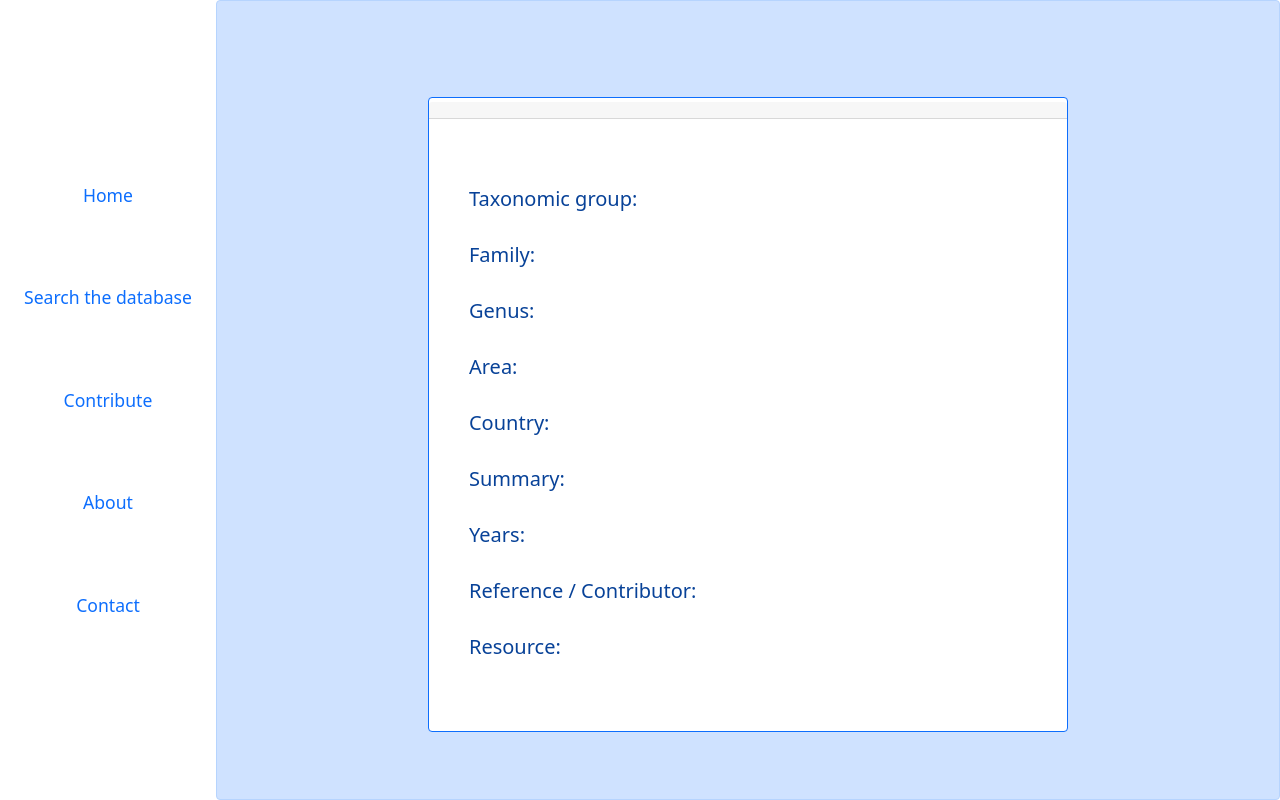
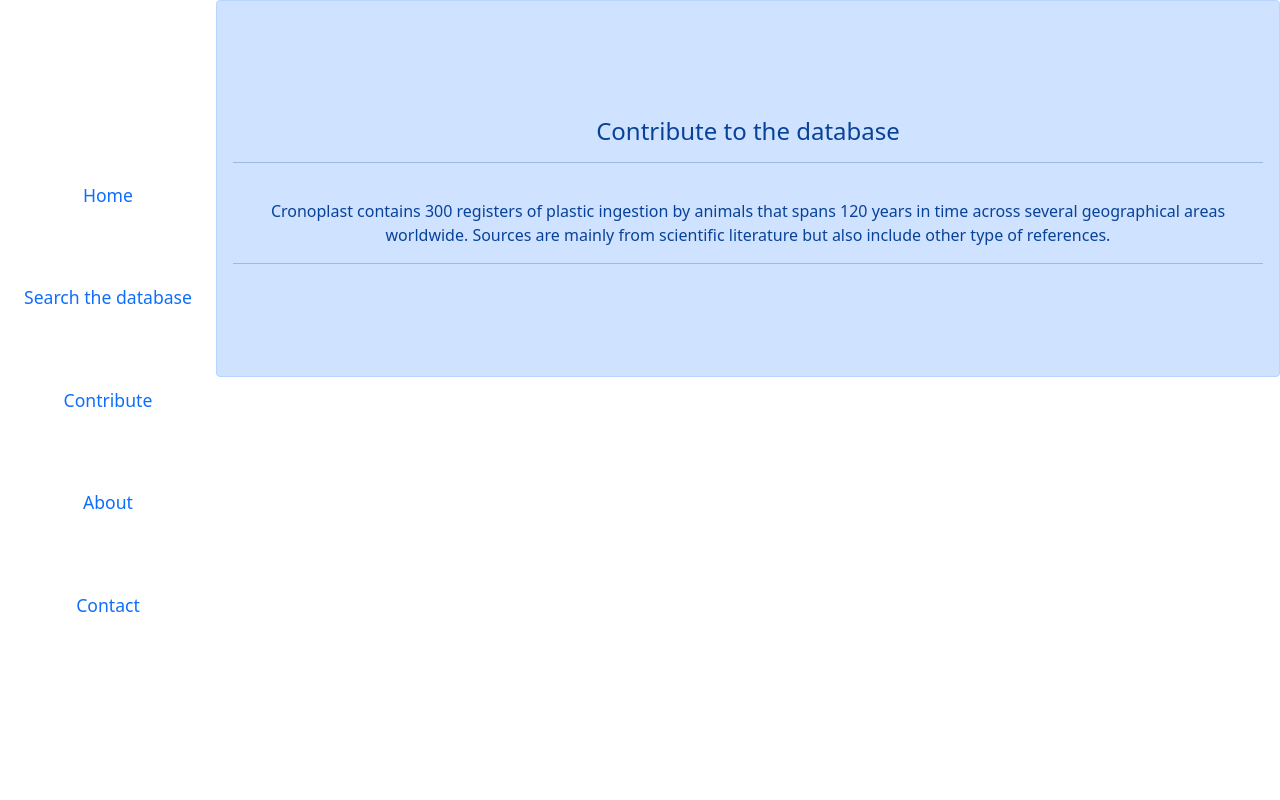
Before and after one commit to calmarti/trofiplast-frontend, a React (Create React App) app: page /contribute in a window 1280 px wide. Built offline with nearby package versions, Linux system fonts and the light colour scheme; no server answers.

Commit message:
Contribute: esqueleto sin formulario

```diff
--- a/src/App.js
+++ b/src/App.js
@@ -2,6 +2,8 @@
 import Home from "./components/Home/Home";
 import Search from "./components/Search/Search";
 import Detail from "./components/Detail/Detail";
+import Contribute from "./components/Contribute/Contribute";
+
 
 function App() {
   return (
@@ -10,8 +12,7 @@
         <Route path="/" element={<Home />} />
         <Route path="/search" element={<Search />} />
         <Route path="/:id" element={<Detail />} />
-
-        {/* <Route path="/contribute" element={<Contribute />} /> */}
+        <Route path="/contribute" element={<Contribute />} />
         {/* <Route path="/about" element={<About />} /> */}
         {/*   <Route path="/donate" element={<Donate />} /> */}
         {/* <Route path="/contact" element={<Contact />} /> */}
--- /dev/null
+++ b/src/components/Contribute/Contribute.js
@@ -0,0 +1,49 @@
+import Sidebar from "../layout/Sidebar";
+import Form from "react-bootstrap/Form";
+import Container from "react-bootstrap/Container";
+import Row from "react-bootstrap/Row";
+import Col from "react-bootstrap/Col";
+import Alert from "react-bootstrap/Alert";
+
+export default function Contribute() {
+  return (
+    <>
+      <main className="main">
+        <Container fluid>
+          <Row>
+            <Col md="auto" className="px-0">
+              <Sidebar />
+            </Col>
+
+            <Col className="px-0">
+              <Alert className="py-5 my-0" variant="primary">
+                <br />
+                <br />
+                <Alert.Heading className="alert-heading">
+                 Contribute to the database
+                </Alert.Heading>
+                <hr />
+
+                <p className="alert-summary">
+                  Cronoplast contains 300 registers of plastic ingestion by
+                  animals that spans 120 years in time across several
+                  geographical areas worldwide. Sources are mainly from
+                  scientific literature but also include other type of
+                  references.
+                </p>
+                <hr />
+                <br />
+                <br />
+                <Form>
+
+               {/*      formulario de contribucion */}
+
+                </Form>
+              </Alert>
+            </Col>
+          </Row>
+        </Container>
+      </main>
+    </>
+  );
+}
--- a/src/components/Home/homeMain.css
+++ b/src/components/Home/homeMain.css
@@ -38,7 +38,7 @@
   position: relative;
   top: 30px;
   margin: 0 auto;
-  width: 20%;
+  width: 25%;
   margin-bottom: 80px;
 }
 
--- a/src/components/layout/Sidebar.js
+++ b/src/components/layout/Sidebar.js
@@ -14,7 +14,7 @@
         <Nav className="flex-column">
           <Nav.Link href="/" className="nav-item">Home</Nav.Link>
           <Nav.Link href="/search" className="nav-item">Search the database</Nav.Link>
-          <Nav.Link href="" className="nav-item">Contribute</Nav.Link>
+          <Nav.Link href="/contribute" className="nav-item">Contribute</Nav.Link>
           <Nav.Link href="" className="nav-item">About</Nav.Link>
           {/* <Nav.Link href="">Donate</Nav.Link> */}
           <Nav.Link href="" className="nav-item">Contact</Nav.Link>
```
